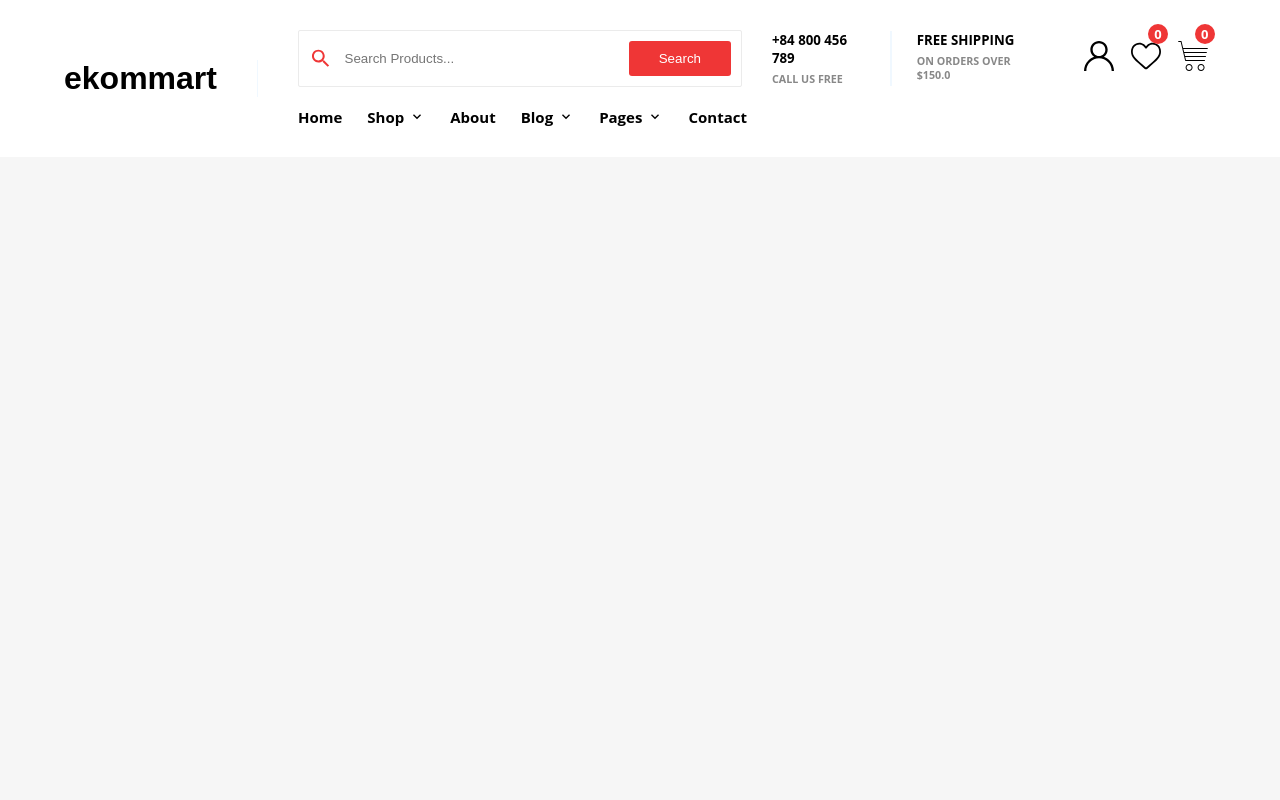
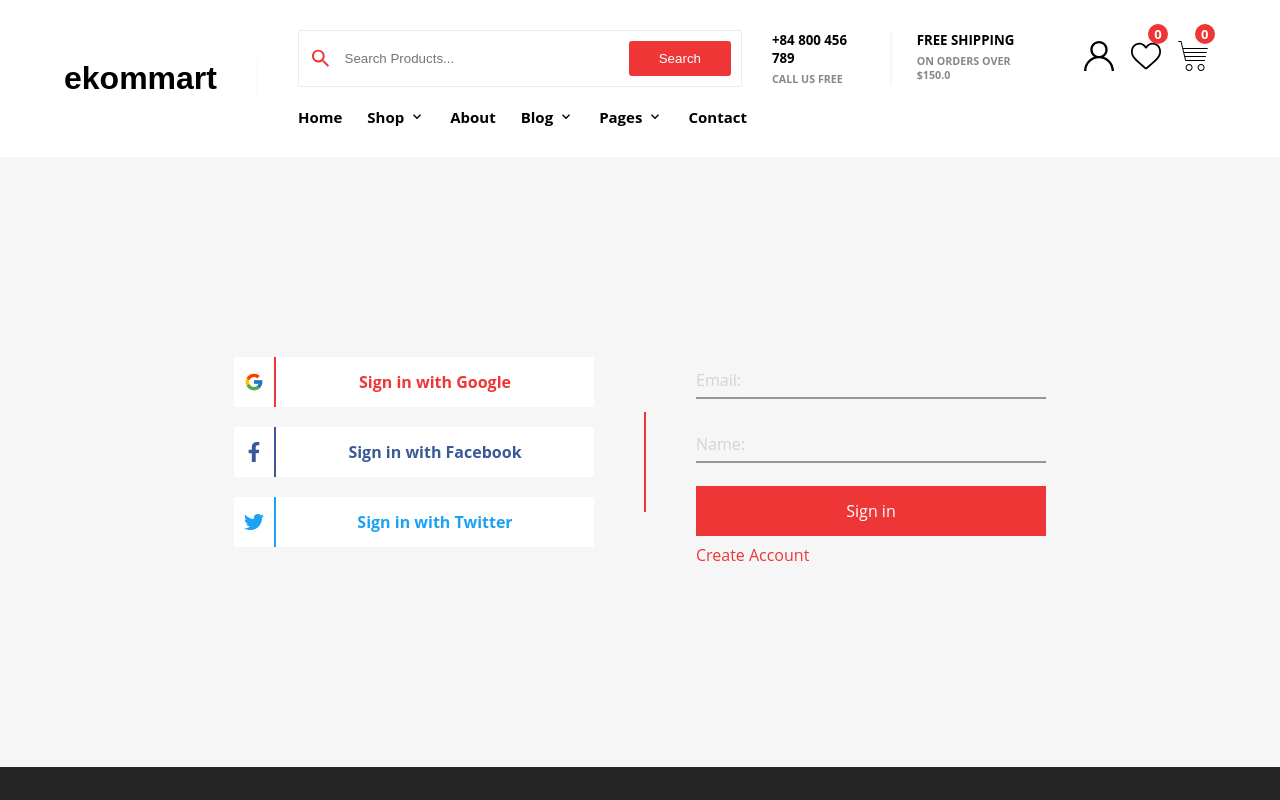
Before and after one commit to M-Ali-Coder/sport-shoes-app, a React (Create React App) app: page /sign-in in a window 1280 px wide. Shown: the top 800 px of the page. Built offline with nearby package versions, Linux system fonts and the light colour scheme.

Commit message:
Adding SingIn page and style it

```diff
--- a/src/App.js
+++ b/src/App.js
@@ -6,7 +6,7 @@ import { Switch, Route } from "react-router-dom";
 import HomePage from "./components/pages/HomePage";
 import AboutPage from "./components/pages/AboutPage";
 import MobileNav from "./components/MobileNav";
-// import AppFooter from "./components/AppFooter";
+import AppFooter from "./components/AppFooter";
 import UserAccount from "./components/pages/UserAccount";
 
 function App() {
@@ -18,9 +18,9 @@ function App() {
       <Switch>
         <Route exact path="/" render={() => <HomePage />} />
         <Route path="/about" render={() => <AboutPage />} />
-        <Route path="/my-account" render={() => <UserAccount />} />
+        <Route path="/sign-in" render={() => <UserAccount />} />
       </Switch>
-      {/* <AppFooter /> */}
+      <AppFooter />
     </div>
   );
 }
--- a/src/components/Header.jsx
+++ b/src/components/Header.jsx
@@ -39,7 +39,7 @@ const Header = () => {
 
               <div className="user-icon">
                 <div>
-                  <Link to="/my-accoutn">
+                  <Link to="/sign-in">
                     <PersonIcon />
                   </Link>
                 </div>
--- a/src/components/pages/UserAccount.jsx
+++ b/src/components/pages/UserAccount.jsx
@@ -1,9 +1,48 @@
 import React from "react";
+import { FcGoogle } from "react-icons/fc";
+import { FaFacebookF, FaTwitter } from "react-icons/fa";
+import { Link } from "react-router-dom";
 
 const UserAccount = () => {
   return (
-    <div>
-      <span>UserAccount</span>
+    <div className="container user-account-page-wrapper">
+      <div className="other-methods-to-sign">
+        <button className="sign-in-with-google">
+          <div className="icon-wrapper">
+            <FcGoogle />
+          </div>
+          <span>Sign in with Google</span>
+        </button>
+        <button className="sign-in-with-facebook">
+          <div className="icon-wrapper">
+            <FaFacebookF />
+          </div>
+          <span>Sign in with Facebook</span>
+        </button>
+        <button className="sign-in-with-twitter">
+          <div className="icon-wrapper">
+            <FaTwitter />
+          </div>
+          <span>Sign in with Twitter</span>
+        </button>
+      </div>
+      <div className="vertiacal-sperator"></div>
+      <div className="sign-in-form">
+        <form>
+          <div className="input-field">
+            <input type="text" id="email" required />
+            <label htmlFor="email">Email:</label>
+          </div>
+          <div className="input-field">
+            <input type="text" id="name" required />
+            <label htmlFor="name">Name:</label>
+          </div>
+          <div className="submit-btn">Sign in</div>
+        </form>
+        <Link to="/create-account" className="create-acccount">
+          Create Account
+        </Link>
+      </div>
     </div>
   );
 };
--- a/src/scss/App.scss
+++ b/src/scss/App.scss
@@ -6,7 +6,7 @@
 
 body {
   font-family: "Open Sans", sans-serif;
-  // height: 10000px;
+  height: 10000px;
   background-color: #f6f6f6;
 }
 
@@ -48,6 +48,7 @@ ul {
 // App pages
 @import "./pages/HomePage.scss";
 @import "./pages/AboutPage.scss";
+@import "./pages/UserAccount.scss";
 
 // React router dom active link style
 .active-link {
--- /dev/null
+++ b/src/scss/pages/UserAccount.scss
@@ -0,0 +1,182 @@
+.user-account-page-wrapper {
+  margin: 200px auto;
+  display: flex;
+  align-items: center;
+  justify-content: center;
+
+  .other-methods-to-sign {
+    display: flex;
+    flex-direction: column;
+    align-items: center;
+    justify-content: center;
+
+    .sign-in-with-google,
+    .sign-in-with-facebook,
+    .sign-in-with-twitter {
+      all: unset;
+      background-color: #ef3636;
+      display: flex;
+      align-items: center;
+      height: 50px;
+      padding-right: 10px;
+      cursor: pointer;
+      border-radius: 3px;
+      overflow: hidden;
+      margin-bottom: 20px;
+      width: 350px;
+
+      .icon-wrapper {
+        height: 100%;
+        margin-right: 10px;
+        display: flex;
+        align-items: center;
+        padding: 0 10px;
+        text-align: center;
+
+        svg {
+          line-height: 100%;
+          font-size: 20px;
+        }
+      }
+
+      span {
+        color: #fff;
+        text-align: center;
+        display: block;
+        width: 100%;
+      }
+    }
+
+    .sign-in-with-google {
+      background-color: #fff;
+
+      .icon-wrapper {
+        border-right: 2px solid #ef3636;
+      }
+      svg {
+        color: #3b5998;
+      }
+      span {
+        color: #ef3636;
+        font-weight: bold;
+      }
+    }
+
+    .sign-in-with-facebook {
+      background-color: #fff;
+
+      .icon-wrapper {
+        border-right: 2px solid #3b5998;
+      }
+      svg {
+        color: #3b5998;
+      }
+
+      span {
+        color: #3b5998;
+        font-weight: bold;
+      }
+    }
+
+    .sign-in-with-twitter {
+      background-color: #fff;
+      .icon-wrapper {
+        border-right: 2px solid #1da1f2;
+      }
+      span {
+        font-weight: bold;
+        color: #1da1f2;
+      }
+      svg {
+        color: #1da1f2;
+      }
+    }
+  }
+
+  .vertiacal-sperator {
+    width: 2px;
+    background-color: #ef3636;
+    margin: 0 50px;
+    height: 100px;
+  }
+
+  .sign-in-form {
+    display: flex;
+    flex-direction: column;
+    width: 350px;
+
+    form {
+      width: 100%;
+    }
+
+    .input-field {
+      position: relative;
+      width: 250px;
+      height: 44px;
+      line-height: 44px;
+      margin-bottom: 20px;
+      width: 100%;
+    }
+    label {
+      position: absolute;
+      top: 0;
+      left: 0;
+      width: 100%;
+      color: #d3d3d3;
+      transition: 0.2s all;
+      cursor: text;
+    }
+    input {
+      width: 100%;
+      border: 0;
+      outline: 0;
+      padding: 0.5rem 0;
+      border-bottom: 2px solid #979797;
+      box-shadow: none;
+      color: #111;
+      background-color: transparent;
+    }
+    input:invalid {
+      outline: 0;
+      // color: #ff2300;
+      //   border-color: #ff2300;
+    }
+    input:focus,
+    input:valid {
+      border-color: #979797;
+    }
+    input:focus ~ label,
+    input:valid ~ label {
+      font-size: 14px;
+      top: -24px;
+      color: #979797;
+    }
+
+    .submit-btn {
+      background-color: #ef3636;
+      color: white;
+      padding: 14px 20px;
+      margin: 8px 0;
+      border: none;
+      cursor: pointer;
+      width: 100%;
+      text-align: center;
+    }
+
+    .create-acccount {
+      color: #ef3636;
+    }
+  }
+}
+
+@media (max-width: 767px) {
+  .user-account-page-wrapper {
+    flex-direction: column;
+
+    .vertiacal-sperator {
+      width: 150px !important;
+      margin: 50px 0 !important;
+      height: 3px !important;
+    }
+  }
+}
```
